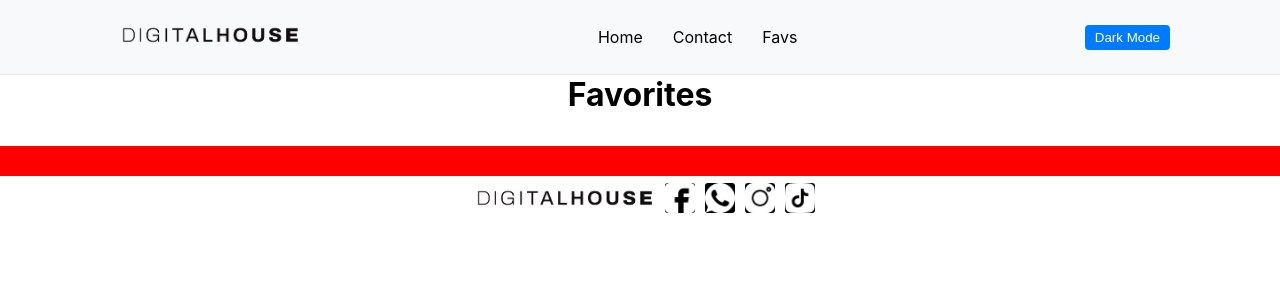
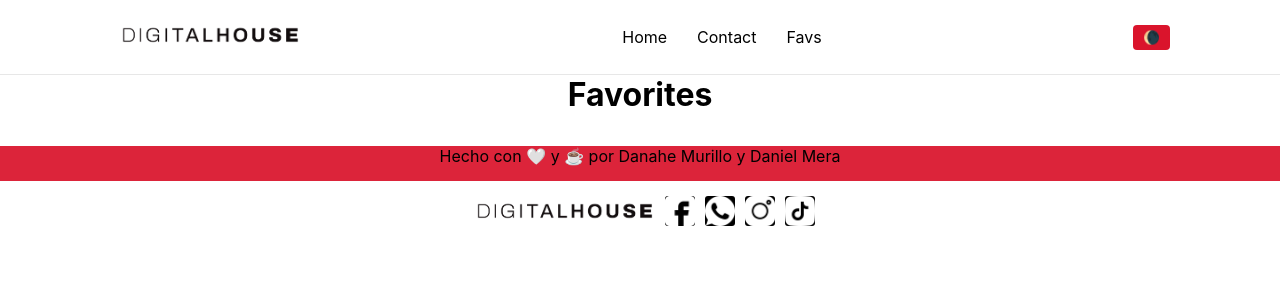
Before and after one commit to DanaheMurilloRuiz/ctd-esp-fe3-final, a React (Vite) app: page /favs in a window 1280 px wide. Shown: the top 300 px of the page. Built offline with nearby package versions, Linux system fonts and the light colour scheme.

Commit message:
95% terminado, pendiente detalles

```diff
--- a/src/Components/Footer.jsx
+++ b/src/Components/Footer.jsx
@@ -1,10 +1,19 @@
-import React from 'react';
+import React, { useContext } from 'react';
+import { ContextGlobal } from '../Components/utils/global.context';
 import '../Styles/Footer.css';
 
 const Footer = () => {
+  const { state } = useContext(ContextGlobal); // Accede al contexto para obtener el estado del tema
+
+  // Define los estilos basados en el tema
+  const footerStyles = {
+    backgroundColor: state.theme === 'light' ? '#fff' : '#333',
+    color: state.theme === 'light' ? '#000' : '#fff',
+  };
+
   return (
-    <footer>
-      <div className="footer-bar"></div>
+    <footer style={footerStyles}>
+      <div className="footer-bar"> Hecho con 🤍 y ☕ por Danahe Murillo y Daniel Mera</div>
       <div className="footer-content">
         <div className="footer-left">
           <img className='icon-footer' src="../../public/images/DH.png" alt="Logo" />
--- a/src/Components/Navbar.jsx
+++ b/src/Components/Navbar.jsx
@@ -22,7 +22,7 @@ const Navbar = () => {
       </div>
 
       <button className="button" onClick={toggleTheme}>
-        {state.theme === "light" ? "Dark" : "Light"} Mode
+        {state.theme === "light" ? "🌘" : "🔆"}
       </button>
     </nav>
   );
--- a/src/Components/utils/global.context.jsx
+++ b/src/Components/utils/global.context.jsx
@@ -15,3 +15,5 @@ export const ContextProvider = ({ children }) => {
     </ContextGlobal.Provider>
   );
 };
+
+export const useGlobalContext = () => useContext(ContextGlobal);
--- a/src/Routes/Detail.jsx
+++ b/src/Routes/Detail.jsx
@@ -27,7 +27,7 @@ const Detail = () => {
   }
 
   return (
-    <div className={state.theme === "light" ? "light-mode" : "dark-mode"}>
+    <div style={{ backgroundColor: state.theme === 'light' ? '#fff' : '#333', color: state.theme === 'light' ? '#000' : '#fff' }}>
       <h1>Detail of Dentist {dentist.id}</h1>
       <p><strong>Name:</strong> {dentist.name}</p>
       <p><strong>Email:</strong> {dentist.email}</p>
--- a/src/Routes/Favs.jsx
+++ b/src/Routes/Favs.jsx
@@ -10,7 +10,7 @@ const Favs = () => {
   };
 
   return (
-    <div>
+    <div  style={{ backgroundColor: state.theme === 'light' ? '#fff' : '#333', color: state.theme === 'light' ? '#000' : '#fff' }}>
       <h1>Favorites</h1>
       <div className="card-grid">
         {state.favorites.map(fav => (
--- a/src/Routes/Home.jsx
+++ b/src/Routes/Home.jsx
@@ -5,7 +5,6 @@ import Card from "../Components/Card";
 
 const Home = () => {
   const { state, dispatch } = useContext(ContextGlobal);
-
 
   useEffect(() => {
     const fetchData = async () => {
@@ -18,24 +17,17 @@ const Home = () => {
 
   return (
     <main>
-      <h1>Odontologists</h1>
-      <div className="card-grid" style={styles.cardGrid}>
-        {state.odontologists.map(odontologist => (
-          <Card key={odontologist.id} odontologist={odontologist} />
-        ))}
+      <div style={{ backgroundColor: state.theme === 'light' ? '#fff' : '#333', color: state.theme === 'light' ? '#000' : '#fff' }}>
+        <h1>Odontologists</h1>
+        <div className="card-grid">
+          {state.odontologists.map(odontologist => (
+            <Card key={odontologist.id} odontologist={odontologist} />
+          ))}
+        </div>
       </div>
+
     </main>
   );
 };
 
-const styles = {
-  cardGrid: {
-    display: 'grid',
-    gridTemplateColumns: 'repeat(5, 1fr)',
-    gap: '20px',
-    padding: '15px',
-    justifyItems: 'center'
-  },
-};
-
 export default Home;
--- a/src/Styles/Footer.css
+++ b/src/Styles/Footer.css
@@ -1,12 +1,11 @@
 footer {
     position: relative;
     width: 100%;
-    background-color: white;
 }
 
 .footer-bar {
-    background-color: red;
-    height: 30px;
+    background-color: #DA142Ced;
+    height: 35px;
     width: 100%;
     position: absolute;
     top: 0;
--- a/src/Styles/Navbar.css
+++ b/src/Styles/Navbar.css
@@ -5,16 +5,13 @@
     padding: 15px 110px;
     border-bottom: 1px solid #e7e7e7;
     width: 100%;
+    background-color: var(--background-color);
+    color: var(--text-color);
+}
+.navbar a {
+    color: var(--text-color);
 }
 
-.navbar.light {
-    background-color: #f8f9fa;
-}
-
-.navbar.dark {
-    background-color: #333;
-    color: white;
-}
 
 .right {
     display: flex;
@@ -30,8 +27,9 @@
 
 .button {
     padding: 5px 10px;
-    background-color: #007bff;
-    color: #fff;
+    background-color: #DA142C;
+    color: var(--text-color);
+    border: 1px solid var(--text-color);
     border: none;
     border-radius: 4px;
     cursor: pointer;
--- a/src/index.css
+++ b/src/index.css
@@ -5,7 +5,10 @@ body {
     sans-serif;
   -webkit-font-smoothing: antialiased;
   -moz-osx-font-smoothing: grayscale;
+  background-color: var(--background-color);
+  color: var(--text-color);
 }
+
 * {
   margin: 0;
   padding: 0;
@@ -16,7 +19,8 @@ code {
   font-family: source-code-pro, Menlo, Monaco, Consolas, 'Courier New',
     monospace;
 }
-.favButton{
+
+.favButton {
   background-color: rgba(136, 136, 136, 0.116);
   padding: 10px;
   border: none;
@@ -24,28 +28,30 @@ code {
   cursor: pointer;
 }
 
-h1{
+h1 {
   text-align: center;
 }
 
-nav{
+nav {
   display: flex;
   width: 80vw;
   justify-content: flex-start;
   padding: 1rem;
 }
 
-a{
+a {
   color: #000;
   text-decoration: none;
   margin: 5px;
   cursor: pointer;
 }
-a:hover{
+
+a:hover {
   color: rgb(136, 136, 136);
 }
 
 footer {
+  margin-top: 2rem;
   display: flex;
   justify-content: center;
   text-align: center;
@@ -53,20 +59,21 @@ footer {
   position: relative;
   bottom: 0;
   width: 90%;
-  height: 40px;
-  margin-top: 2rem;
+  height: 130px;
+  background-color: var(--background-color);
 }
 
-footer > img{
+footer>img {
   width: 200px;
   margin: 0;
 }
-footer > p{
+
+footer>p {
   margin: 0;
   padding-top: 0.7rem;
 }
 
-form{
+form {
   display: flex;
   flex-direction: column;
   justify-content: space-around;
@@ -75,21 +82,23 @@ form{
   margin: 0 auto;
 }
 
-.card{
+.card {
   display: flex;
   justify-content: space-around;
   flex-direction: column;
   align-items: center;
   width: 200px;
   padding: 0.5rem 0.5rem 0 0.5rem;
+  background-color: var(--background-color);
+  color: var(--text-color);
   border: 0.5px solid rgb(136, 136, 136);
 }
 
-.card:hover{
+.card:hover {
   border: 0.5px solid rgb(206, 217, 142);
 }
 
-.card-grid{
+.card-grid {
   display: flex;
   justify-content: space-evenly;
   gap: 1rem;
@@ -100,15 +109,16 @@ form{
 }
 
 table {
- border-collapse: collapse;
-    border-spacing: 0;
-    width: 100%;
-    display: table;
-    border: 1px solid #ccc;
+  border-collapse: collapse;
+  border-spacing: 0;
+  width: 100%;
+  display: table;
+  border: 1px solid #ccc;
 
 }
 
-td, th {
+td,
+th {
   border: 1px solid #dddddd;
   text-align: left;
   padding: 8px;
@@ -118,10 +128,21 @@ tr:nth-child(even) {
   background-color: #dddddd;
 }
 
-.dark{
+/* .dark {
   background-color: #12121296;
   color: white;
 }
-.dark > a {
+
+.dark>a {
   color: white;
+} */
+
+.light {
+  --background-color: #ffffff;
+  --text-color: #000000;
 }
+
+.dark {
+  --background-color: #333333;
+  --text-color: #ffffff;
+}
```
